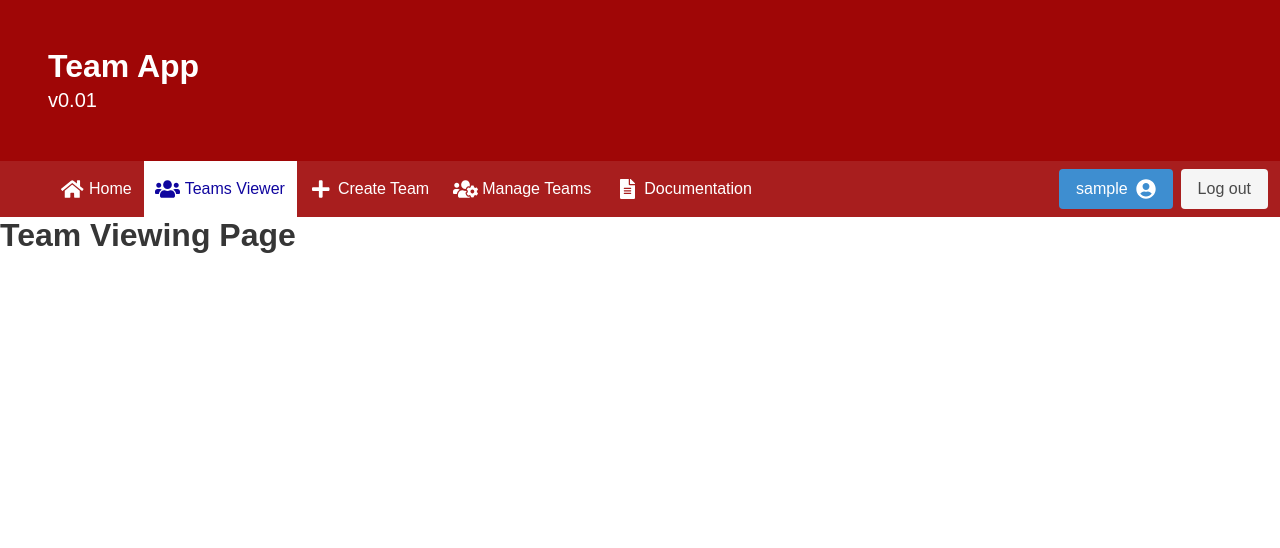
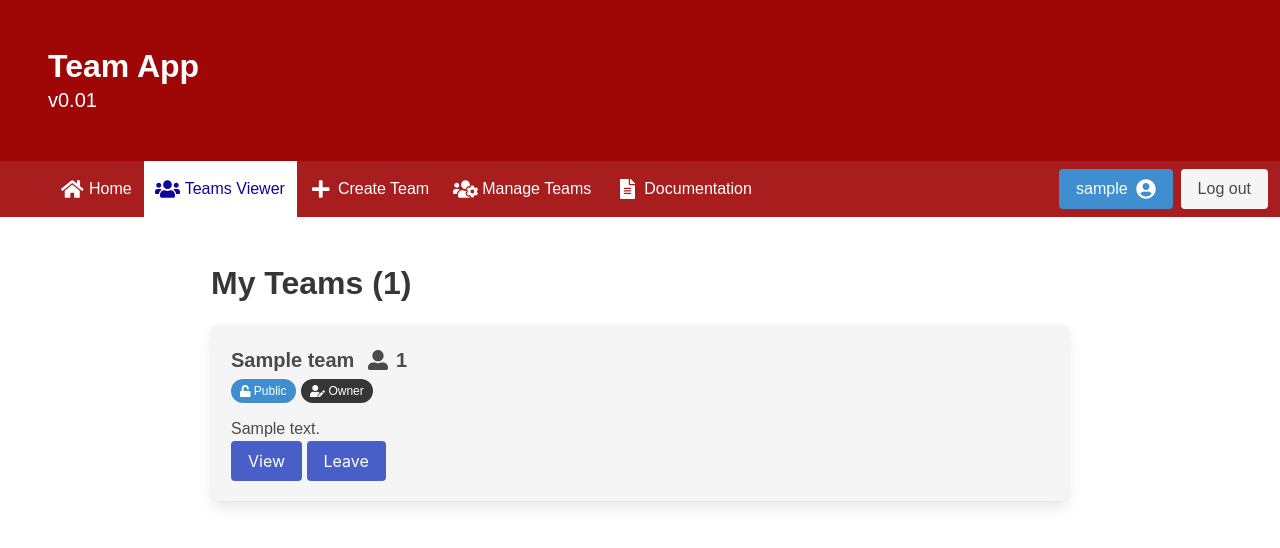
Before and after one commit to rropen/team-app, a Django app: page /team_viewer in a window 1280 px wide. Shown: the top 548 px of the page. Run offline with Django 4.2, Linux system fonts and the light colour scheme; a user stored in the database is signed in; data comes from the database, SQL or seed files in the repository; both versions use the stored data as it was after the commit; tables that the repository leaves empty hold one stand-in row (values such as "Sample post"); some libraries are stand-ins or nearby versions.

Commit message:
Added initial features of team view
This will allow users to view, join and leave teams.
- Added users current teams
- Added leave team function
- Added public/private
- Added Role tag

```diff
--- /dev/null
+++ b/teams_source/static/js/team_viewer.js
@@ -0,0 +1,15 @@
+function leaveTeam(e, token) {
+    console.log(e.id)
+    console.log(window.location.href)
+    var data = JSON.stringify({"team_id": e.id})
+    fetch(window.location.href, {
+        method: "post",
+        headers: {
+            "X-CSRFToken": token
+        },
+        body: data
+    })
+    .then(() => {
+        location.reload()
+    })
+}
--- a/teams_source/teams_app/models.py
+++ b/teams_source/teams_app/models.py
@@ -1,4 +1,8 @@
 from django.db import models
+from django.contrib.auth import get_user_model
+
+#JC - Main user variable
+User = get_user_model()
 
 #JC - Teams model
 class Team(models.Model):
@@ -11,3 +15,34 @@ class Team(models.Model):
 
     def __str__(self):
         return f"{self.name}"
+
+    @property
+    def count(self):
+        return Relationship.objects.filter(team=self).count()
+
+#JC - Role model
+class Role(models.Model):
+
+    id = models.AutoField(primary_key=True)
+    role = models.CharField(max_length=65, null=False, unique=True)
+
+    def __str__(self):
+        return f"{self.role}"
+
+#JC - Relationship model which links the user to their team and role
+class Relationship(models.Model):
+
+    id = models.AutoField(primary_key=True)
+    user = models.ForeignKey(User, on_delete=models.CASCADE)
+    team = models.ForeignKey(Team, on_delete=models.CASCADE)
+    role = models.ForeignKey(Role, on_delete=models.CASCADE)
+    #status = StateField(on_delete=models.CASCADE)
+
+    class Meta:
+        unique_together = (
+            "user",
+            "team"
+        )
+
+    def __str__(self):
+        return f"User: {self.user.username}({self.user.id}) -> {self.team.name}({self.team.id}) as {self.role}"
--- a/teams_source/teams_app/views.py
+++ b/teams_source/teams_app/views.py
@@ -1,6 +1,11 @@
 from django.shortcuts import render, redirect
 from django.contrib.auth import authenticate, login
+from django.contrib.auth.decorators import login_required
+from django.db.models.functions import Lower
 from .forms import LoginForm, RegisterForm, CreateTeamForm
+from .models import Team, Role, Relationship
+
+import json
 
 #JC - Home page view
 def home_page_view(request):
@@ -38,24 +43,48 @@ def signup_page_view(request):
     return render(request, "pages/sign_up_page.html", {"form": form})
 
 #JC - Team viewer page
+@login_required
 def team_viewer_view(request):
-    return render(request, "pages/teams/team_viewer.html", {"viewer_active": True})
+
+    if request.method == "POST":
+        data = json.loads(request.body)
+        rel = Relationship.objects.filter(user=request.user, team_id=data["team_id"])
+        rel.delete()
+
+    relationships = Relationship.objects.order_by(Lower("role__id")).filter(user=request.user)
+    teams_data = {
+        "relationships": relationships,
+        "teams_amount": len(relationships)
+    }
+
+    return render(request, "pages/teams/team_viewer.html", {"viewer_active": True, **teams_data})
 
 #JC - Team management page
+@login_required
 def team_management_view(request):
     return render(request, "pages/teams/team_manager.html", {"management_active": True})
 
 #JC - Create team view
+@login_required
 def create_team_view(request):
     if request.method == "POST":
         form = CreateTeamForm(request.POST)
         if form.is_valid():
             form.save()
+            #JC - Creates relationship between user and team
+            created_team = Team.objects.get(name=form.cleaned_data["name"])
+            assign_role = Role.objects.get(role="Owner")
+            Relationship.objects.create(
+                user = request.user,
+                team = created_team,
+                role = assign_role
+            )
             return redirect("/")
     else:
         form = CreateTeamForm()
     return render(request, "pages/teams/create_team.html", {"creation_active": True, "form": form})
 
 #JC - Documentation page view
+@login_required
 def documentation_view(request):
     return render(request, "pages/documentation.html", {"documentation_active": True})
--- a/teams_source/teams_site/settings.py
+++ b/teams_source/teams_site/settings.py
@@ -133,5 +133,6 @@ PRODUCTION_UI = True
 NAME = "Team App"
 VERSION = "v0.01"
 
+LOGIN_URL = "/login"
 LOGIN_REDIRECT_URL = "/"
 LOGOUT_REDIRECT_URL = "/"
--- a/teams_source/templates/pages/teams/team_viewer.html
+++ b/teams_source/templates/pages/teams/team_viewer.html
@@ -4,5 +4,57 @@
 {% block title %}Teams{% endblock %}
 
 {% block content %}
-    <h1 class="title">Team Viewing Page</h1>
+    <section class="hero">
+        <div class="hero-body">
+            <div class="container">
+                <div class="columns is-centered">
+                    <div class="column is-three-quarters">
+                        <div id="current_teams">
+                            <h1 class="title is-3">My Teams ({{ teams_amount }})</h1>
+                            {% if relationships %}
+                                {% for rel in relationships %}
+                                <div class="has-background-light box">
+                                    <div class="is-size-5 mb-3">
+                                        <span class="is-block is-size-5	has-text-weight-bold">
+                                            {{rel.team.name}}
+                                            <i class="fas fa-user-alt mx-2"></i>{{rel.team.count}}
+                                        </span>
+                                        {% if rel.team.private %}
+                                            <span class="tag is-info is-rounded">
+                                                <i class="fas fa-lock"></i>
+                                                &nbsp;Private
+                                            </span>
+                                        {% else %}
+                                            <span class="tag is-info is-rounded">
+                                                <i class="fas fa-unlock"></i>
+                                                &nbsp;Public
+                                            </span>
+                                        {% endif %}
+                                        {% if rel.role.role == "Owner" or rel.role.role == "Co-Owner" %}
+                                            <span class="tag is-dark is-rounded">
+                                                <i class="fas fa-user-edit"></i>
+                                                &nbsp;{{ rel.role.role }}
+                                            </span>
+                                        {% else %}
+                                            <span class="tag is-dark is-rounded">
+                                                <i class="fas fa-user"></i>
+                                                &nbsp;{{ rel.role.role }}
+                                            </span>
+                                        {% endif %}
+                                    </div>
+                                    <span class="is-block is-size-6">{{rel.team.description}}</span>
+                                    <div class="is-grouped">
+                                        <button class="button is-link">View</button>
+                                        <button class="button is-link" id="{{rel.team.id}}" onclick="leaveTeam(this, '{{ csrf_token }}')">Leave</button>
+                                    </div>
+                                </diV>
+                                {% endfor %}
+                            {% endif %}
+                        </div>
+                    </diV>
+                </div>
+            </div>
+        </div>
+    </section>
+    <script src="{% static "js/team_viewer.js" %}"></script>
 {% endblock %}
```
Also changed, not shown: teams_source/teams_app/fixtures/roles.json (added, +30 -0 lines), teams_source/teams_app/migrations/0002_role_relationship.py (added).
